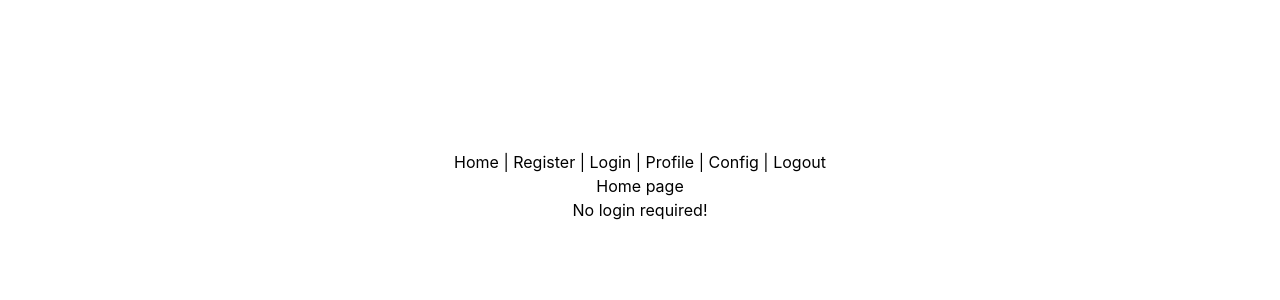
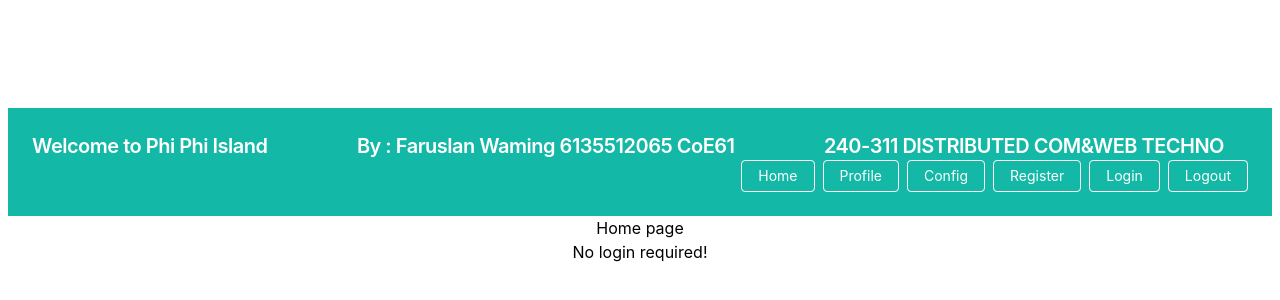
Before and after one commit to 6135512065/Javascript-Web-Assignment-240-311-DCW-2-2564, a Next.js app in the folder frontend/: page / in a window 1280 px wide. Shown: the part 214-514 px from the top of the page. Built offline with nearby package versions, Linux system fonts and the light colour scheme.

Commit message:
commit3 (Edit Navbar)

```diff
--- a/frontend/components/navbar.js
+++ b/frontend/components/navbar.js
@@ -1,14 +1,45 @@
-import Link from 'next/link'
+const Navbar = () => (
 
-const Navbar = () => (
-    <div>
-        <Link href="/"><a> Home </a></Link> |
-        <Link href="/register"><a> Register </a></Link>  |
-        <Link href="/login"><a> Login </a></Link> |
-        <Link href="/profile"><a> Profile </a></Link> |
-        <Link href="/getConfig"><a> Config </a></Link> |
-        <Link href="/logout"><a> Logout </a></Link>
-    </div>
+    <nav class="flex items-center justify-between flex-wrap bg-teal-500 p-6">
+        <div class="flex items-center flex-shrink-0 text-white mr-6">
+            <span class="font-semibold text-xl tracking-tight">Welcome to Phi Phi Island</span>
+        </div>
+        <div class="flex items-center flex-shrink-0 text-white mr-6">
+            <span class="font-semibold text-xl tracking-tight">By : Faruslan Waming 6135512065 CoE61</span>
+        </div>
+        <div class="flex items-center flex-shrink-0 text-white mr-6">
+            <span class="font-semibold text-xl tracking-tight">240-311 DISTRIBUTED COM&WEB TECHNO</span>
+        </div>
+
+        <div class="w-full block flex-grow lg:flex lg:items-center lg:w-auto">
+            <div class="text-sm lg:flex-grow">
+            </div>
+            <div>
+                <a href="/" class="inline-block text-sm px-4 py-2 leading-none border rounded text-white border-white hover:border-transparent hover:text-teal-500 hover:bg-white mt-4 lg:mt-0 mr-2">
+                    Home</a>
+            </div>
+            <div>
+                <a href="/profile" class="inline-block text-sm px-4 py-2 leading-none border rounded text-white border-white hover:border-transparent hover:text-teal-500 hover:bg-white mt-4 lg:mt-0 mr-2">
+                    Profile</a>
+            </div>
+            <div>
+                <a href="/getConfig" class="inline-block text-sm px-4 py-2 leading-none border rounded text-white border-white hover:border-transparent hover:text-teal-500 hover:bg-white mt-4 lg:mt-0 mr-2">
+                    Config</a>
+            </div>
+            <div>
+                <a href="/register" class="inline-block text-sm px-4 py-2 leading-none border rounded text-white border-white hover:border-transparent hover:text-teal-500 hover:bg-white mt-4 lg:mt-0 mr-2">
+                    Register</a>
+            </div>
+            <div>
+                <a href="/login" class="inline-block text-sm px-4 py-2 leading-none border rounded text-white border-white hover:border-transparent hover:text-teal-500 hover:bg-white mt-4 lg:mt-0 mr-2">
+                    Login</a>
+            </div>
+            <div>
+                <a href="/logout" class="inline-block text-sm px-4 py-2 leading-none border rounded text-white border-white hover:border-transparent hover:text-teal-500 hover:bg-white mt-4 lg:mt-0">
+                    Logout</a>
+            </div>
+        </div>
+    </nav>
 )
 
 export default Navbar
```
Also changed, not shown: frontend/pages/index.js (line endings or trailing spaces), frontend/public/pp.jpg (added).
